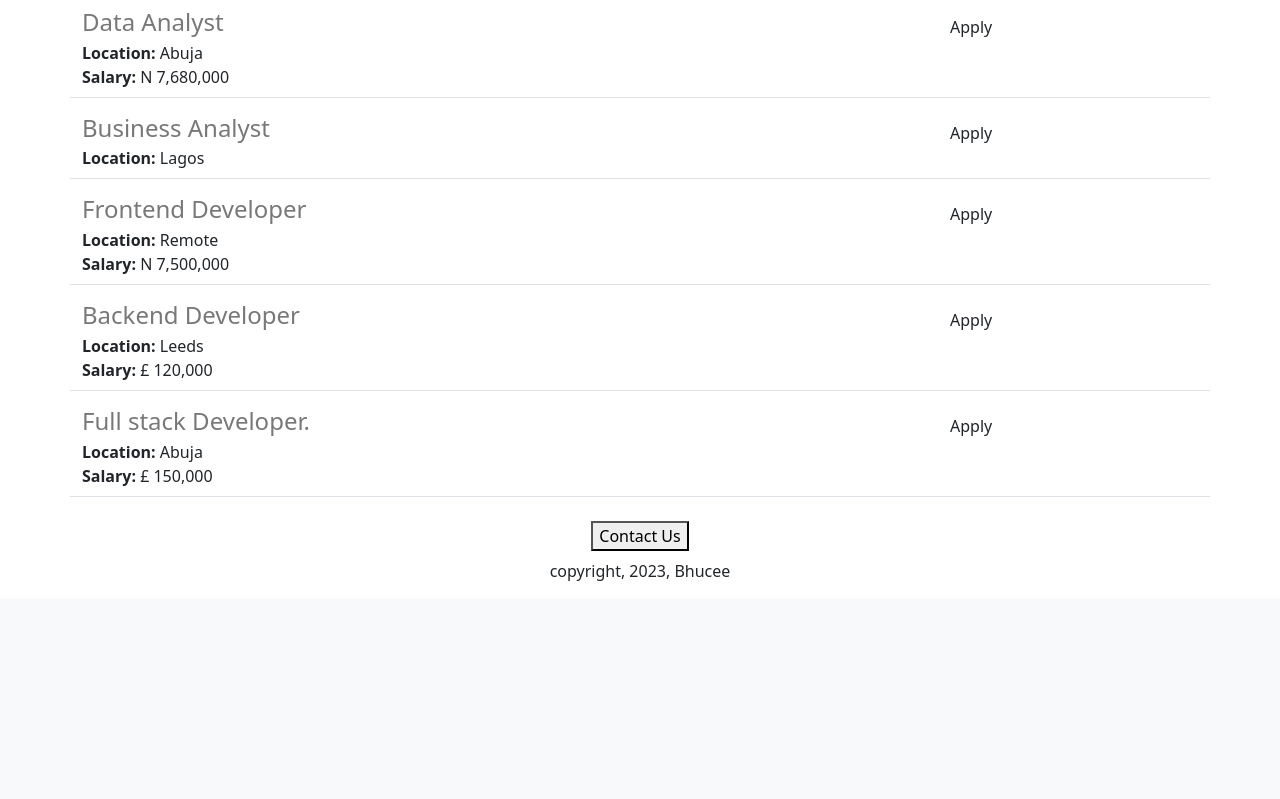
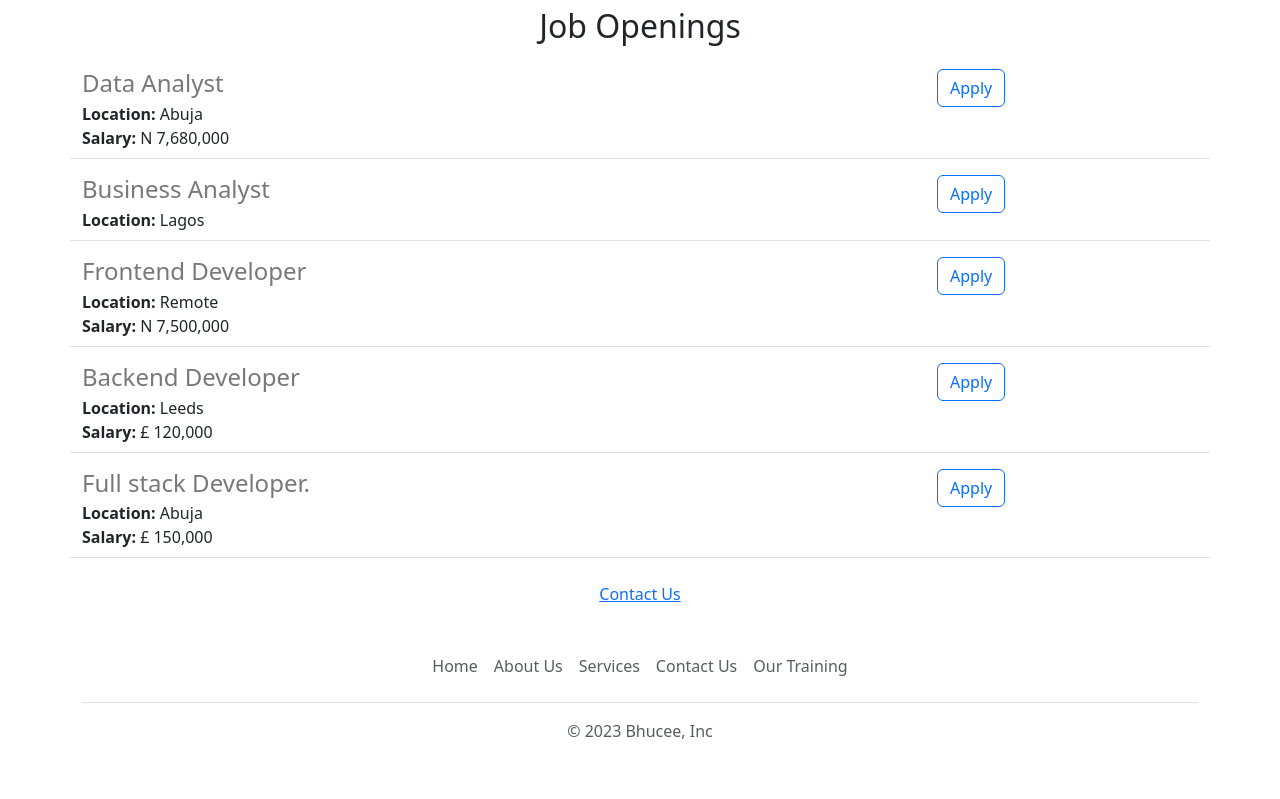
Before and after one commit to Bhucee/Bhucee-careers-website, a Flask app: page / in a window 1280 px wide. Shown: the part 833-1632 px from the top of the page. Before the commit the page ends 1414 px from the top, so only its background shows below. Run offline with Flask 2, Linux system fonts and the light colour scheme.

Commit message:
Functional and aesthetic improvements

```diff
--- a/templates/footer.html
+++ b/templates/footer.html
@@ -1,12 +1,12 @@
 <div class="container">
   <footer class="py-3 my-4">
     <ul class="nav justify-content-center border-bottom pb-3 mb-3">
-      <li class="nav-item"><a href="#" class="nav-link px-2 text-muted">Home</a></li>
-      <li class="nav-item"><a href="#" class="nav-link px-2 text-muted">Features</a></li>
-      <li class="nav-item"><a href="#" class="nav-link px-2 text-muted">Pricing</a></li>
-      <li class="nav-item"><a href="#" class="nav-link px-2 text-muted">FAQs</a></li>
-      <li class="nav-item"><a href="#" class="nav-link px-2 text-muted">About</a></li>
+      <li class="nav-item"><a href="https://iowa-solutions.com" class="nav-link px-2 text-muted">Home</a></li>
+      <li class="nav-item"><a href="https://iowa-solutions.com/about-us/" class="nav-link px-2 text-muted">About Us</a></li>
+      <li class="nav-item"><a href="https://iowa-solutions.com/services/information-technology-solutions/" class="nav-link px-2 text-muted">Services</a></li>
+      <li class="nav-item"><a href="#" class="nav-link px-2 text-muted">Contact Us</a></li>
+      <li class="nav-item"><a href="https://iowa-solutions.com/services/training/" class="nav-link px-2 text-muted">Our Training</a></li>
     </ul>
-    <p class="text-center text-muted">&copy; 2022 Company, Inc</p>
+    <p class="text-center text-muted">&copy; 2023 Bhucee, Inc</p>
   </footer>
 </div>
--- a/templates/home.html
+++ b/templates/home.html
@@ -11,19 +11,26 @@
         height: 360px;
         width: 100%;
         object-fit: cover;
+        margin-bottom: 16px;
       }
     </style>
   </head>
   <body>
     {% include 'nav.html' %}
+    <img class="img-fluid" id="banner" src="https://bhucee-careers-website.bhucee.repl.co/static/banner.jpeg" height="320">
     <div class="container">
     <h1 class="text-center mt-2 mb-4">{{company_name}} Careers</h1>
-    <img class="img-fluid" id="banner" src="https://bhucee-careers-website.bhucee.repl.co/static/banner.jpeg" height="320">
-    <h2 class="text-center mt-4 mb-4">About Bhucee</h2>
-    <p class="lead">
+    <div class="row" syle="margin-bototm:16px;">
+      <div class="col-md-6">
+    <p>
       What is Lorem Ipsum?
 Lorem Ipsum is simply dummy text of the printing and typesetting industry. Lorem Ipsum has been the industry's standard dummy text ever since the 1500s, when an unknown printer took a galley of type and scrambled it to make a type specimen book. It has survived not only five centuries, but also the leap into electronic typesetting, remaining essentially unchanged. It was popularised in the 1960s with the release of Letraset sheets containing Lorem Ipsum passages, and more recently with desktop publishing software like Aldus PageMaker including versions of Lorem Ipsum.
     </p>
+      </div>
+      <div class="d-none d-md-block col-md-6">
+      <img src="/static/people.jpeg" style="height:320px; border-radius:4px">
+      </div>
+    </div>
     <h2 class="text-center mt-2 mb-4">Job Openings</h2>
     <div>
       {% for job in jobs %}
@@ -31,9 +38,10 @@ Lorem Ipsum is simply dummy text of the printing and typesetting industry. Lorem
       {% endfor %}
     </div>
       <div class="text-center mt-4">
-    <button class="class="class="btn primary btn-lg">Contact Us</button>
-        <p class="text-center mt-2">copyright, 2023, Bhucee</p>
+    <a  class="class="class="btn primary btn-lg" href="mailto:info@iowa-solutions.com?subject=Questions%20about%20Job%20Openings&body=my%20name%3A%20%3CPut%20you%20Name%20here%3E%0D%0A%0D%0AQuestions%20Here%3A%20%3CEnter%20your%20questions%20here%3E">Contact Us</a>
+
       </div>
     </div>
+    {% include 'footer.html' %}
   </body>
 </html>
--- a/templates/joblist.html
+++ b/templates/joblist.html
@@ -11,7 +11,7 @@
     </div>
       {% endif %}
   </div>
-  <div class="col-3">
-  <button type="button" class="btn btn-outline-        primary">Apply</button>
+  <div class="col-2 padding-right:16px;">
+ <a href="mailto:info@iowa-solutions.com?subject=Application%20for%20{{job['title']}}&body=my%20name%3A%20%3CPut%20you%20Name%20here%3E%0D%0A%0D%0Amy%20resume%20link%3A%20%3CYour%20resume%20link%20here%3E%0D%0A%0D%0Amy%20LinkIn%20link%3A%20%3CYour%20LinkedIn%20link%20her%3E" type="button" class="btn btn-outline-primary float-right align-middle">Apply</a>
   </div>
 </div>
```
Also changed, not shown: 1 other file.
